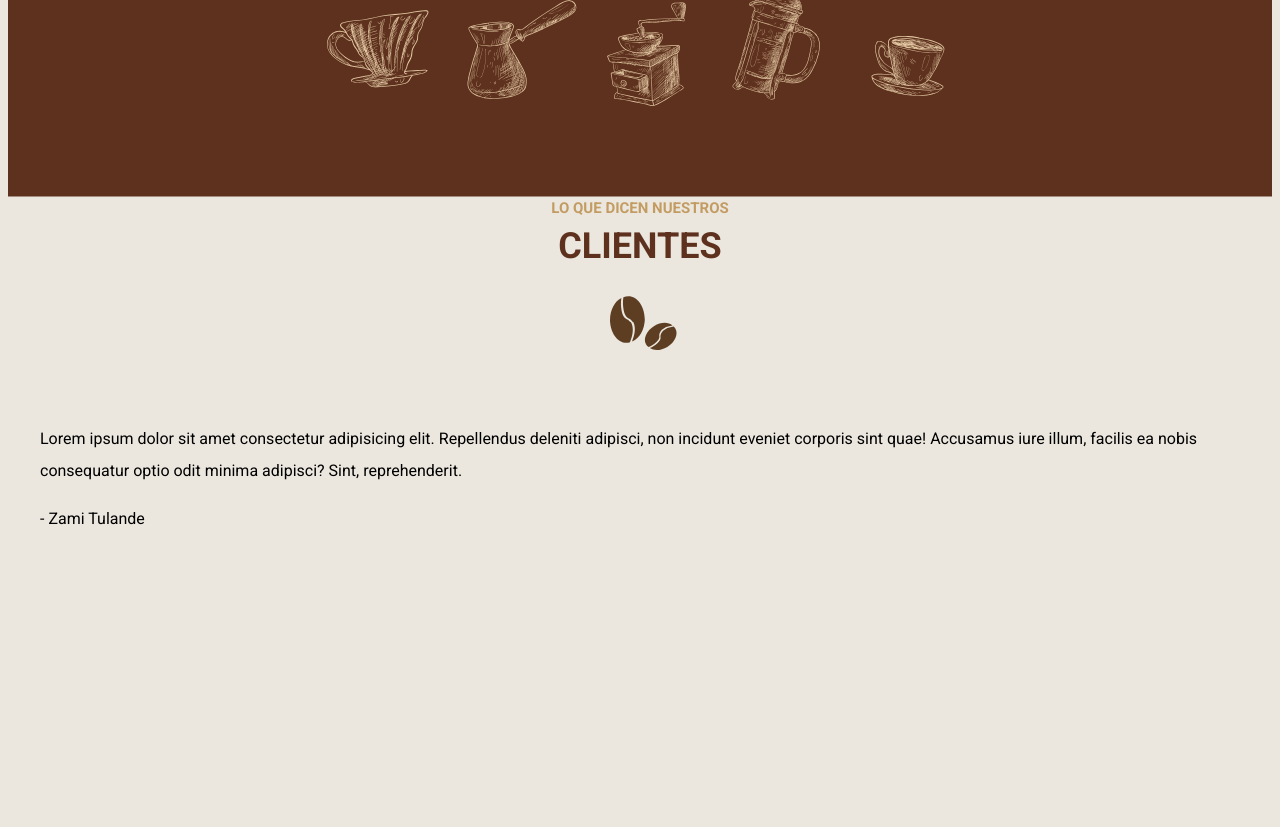
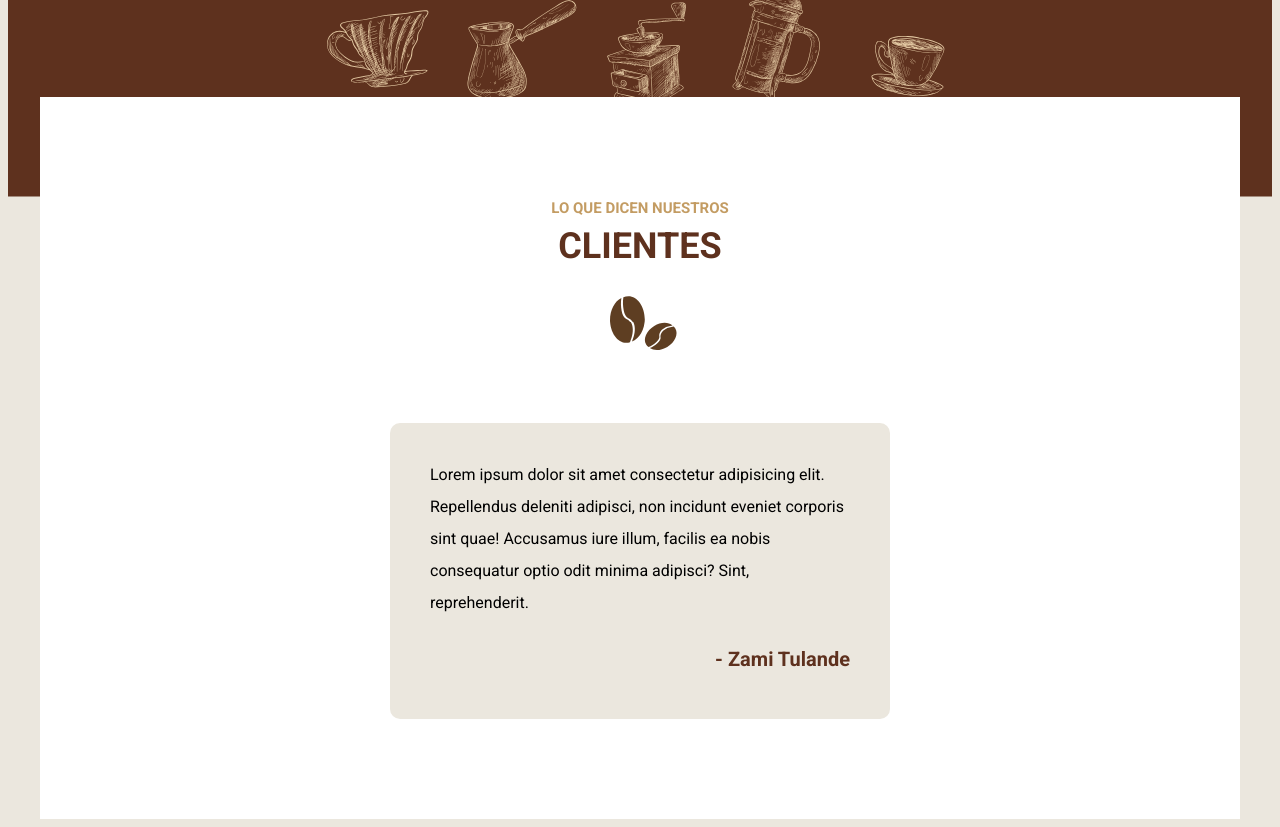
Before and after one commit to zamitulande/cafeteria, a website: page index.html in a window 1280 px wide. Shown: the part 4279-5106 px from the top of the page. Before the commit the page ends 4830 px from the top, so only its background shows below. Drawn offline with Linux system fonts and the light colour scheme.

Commit message:
testimonial

```diff
--- a/index.html
+++ b/index.html
@@ -171,7 +171,7 @@
     </section>
     <section class="nuestros-testimoniales contenedor">
       <h2><span>Lo que dicen nuestros</span>Clientes</h2>
-      <div class="testiminial">
+      <div class="testimonial">
         <p>Lorem ipsum dolor sit amet consectetur adipisicing elit. Repellendus deleniti adipisci, non
           incidunt eveniet corporis sint quae! Accusamus iure illum,
           facilis ea nobis consequatur optio odit minima adipisci? Sint, reprehenderit.</p>
--- a/src/scss/inicio/_galeria.scss
+++ b/src/scss/inicio/_galeria.scss
@@ -1,7 +1,5 @@
 @use '../base/mixins' as m;
 .galeria{
-
-
     display: grid;
     grid-template-columns: repeat(2, 1fr);
     gap: 1rem;
--- a/src/scss/inicio/_index.scss
+++ b/src/scss/inicio/_index.scss
@@ -2,3 +2,4 @@
 @forward 'iconos';
 @forward 'galeria';
 @forward 'menu';
+@forward 'testimoniales';
--- /dev/null
+++ b/src/scss/inicio/_testimoniales.scss
@@ -0,0 +1,25 @@
+@use '../base/mixins' as m;
+@use '../base/variables' as v;
+
+.nuestros-testimoniales{
+    padding: 10rem 2rem;
+    margin-top: -10rem;
+    background-color: v.$blanco;
+    @include m.tablet{
+        padding: 10rem;
+    }
+    .testimonial{
+        background-color: v.$cafeClaro;
+        padding: 2rem 4rem;
+        max-width: 50rem;
+        margin: 0 auto;
+        border-radius: 1rem;
+        text-justify: auto;
+        .autor{
+            text-align: right;
+            font-weight: 700;
+            color: v.$primario;
+            font-size: 2rem;
+        }
+    }
+}
```
Also changed, not shown: build/css/app.css.
